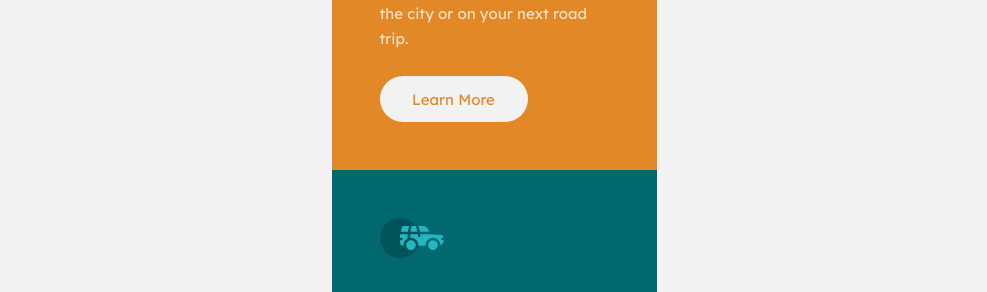
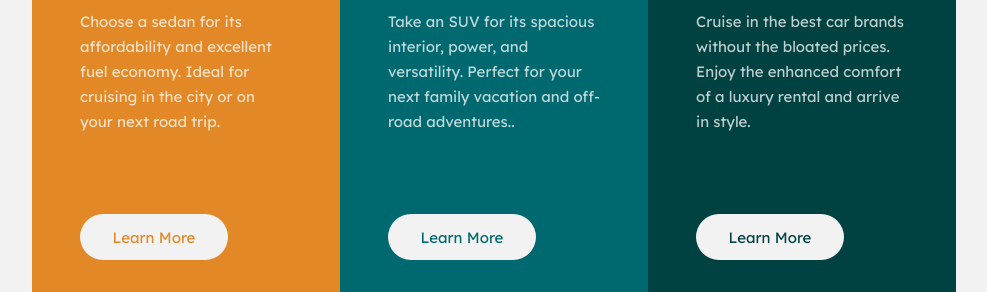
Before and after one commit to juanc619/CHALLENGE-7-Column-preview-card-component, a plain HTML site: page index.html in a window 1280 px wide. Shown: the part 357-649 px from the top of the page, without its empty margins (146-1133 px from the left). Drawn offline with Linux system fonts and the light colour scheme.

Commit message:
finalizado vista desktop

```diff
--- a/style.css
+++ b/style.css
@@ -110,3 +110,17 @@ button:hover {
     text-align: center; }
 .footer a {
     color: hsl(228, 45%, 44%); }
+
+@media (min-width : 944px) {
+    .main-container {
+        width: 924px;
+        display: flex;
+        margin-top: 170px;
+    }
+    article {
+        height: 500px;
+    }
+    p {
+        margin-bottom: 80px;
+    }
+}
```
